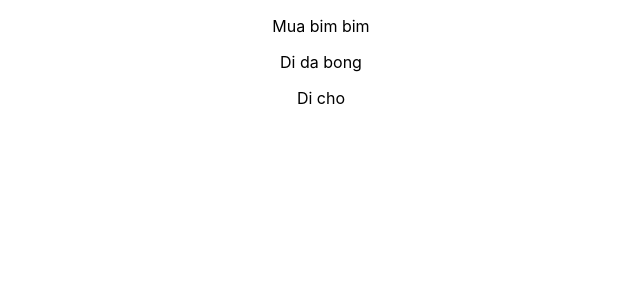
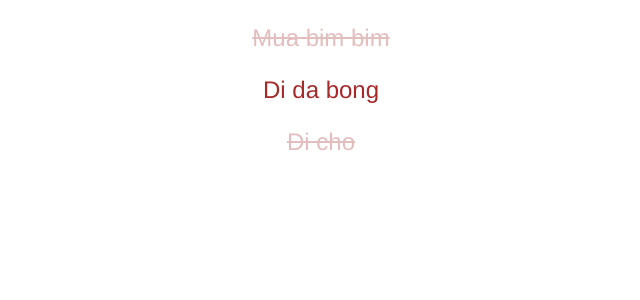
Before and after one commit to tomncoin/hello-reactjs, a React (Create React App) app in the folder todo-list/: page / in a window 1280 px wide. Shown: the top 300 px of the page, without its empty margins (319-959 px from the left). Built offline with nearby package versions, Linux system fonts and the light colour scheme.

Commit message:
Dynamic class names

```diff
--- a/todo-list/src/App.js
+++ b/todo-list/src/App.js
@@ -7,14 +7,16 @@
   constructor(){
     super();
     this.todoItems=[
-      'Mua bim bim', 'Di da bong', 'Di cho'
+      {title: 'Mua bim bim', isCompleted: true},
+      {title: 'Di da bong', isCompleted: false},
+      {title: 'Di cho', isCompleted: true}
     ]
   }
   render(){
     return (
       <div className="App">
         {
-          this.todoItems.map((item, index)=><TodoItem key={index} title={item}></TodoItem>)
+          this.todoItems.map((item, index)=><TodoItem key={index} item={item}></TodoItem>)
         }
       </div>
     );
--- /dev/null
+++ b/todo-list/src/components/TodoItem.css
@@ -0,0 +1,10 @@
+.TodoItem{
+    font-family: 'Franklin Gothic Medium', 'Arial Narrow', Arial, sans-serif;
+    font-size: 24px;
+    font-weight: 300;
+    color: brown;
+}
+.TodoItemDone{
+    opacity: 0.3;
+    text-decoration: line-through;
+}
--- a/todo-list/src/components/TodoItem.js
+++ b/todo-list/src/components/TodoItem.js
@@ -1,10 +1,17 @@
 import React, {Component} from 'react';
+import './TodoItem.css';
 
 class TodoItem extends Component{
     render(){
+        const {item}=this.props;
+
+        let className="TodoItem";
+        if(item.isCompleted){
+            className += " TodoItemDone";
+        }
         return(
-            <div className="TodoItem">
-                <p>{this.props.title}</p>
+            <div className={className}>
+                <p>{this.props.item.title}</p>
             </div>
         );
     };
```
